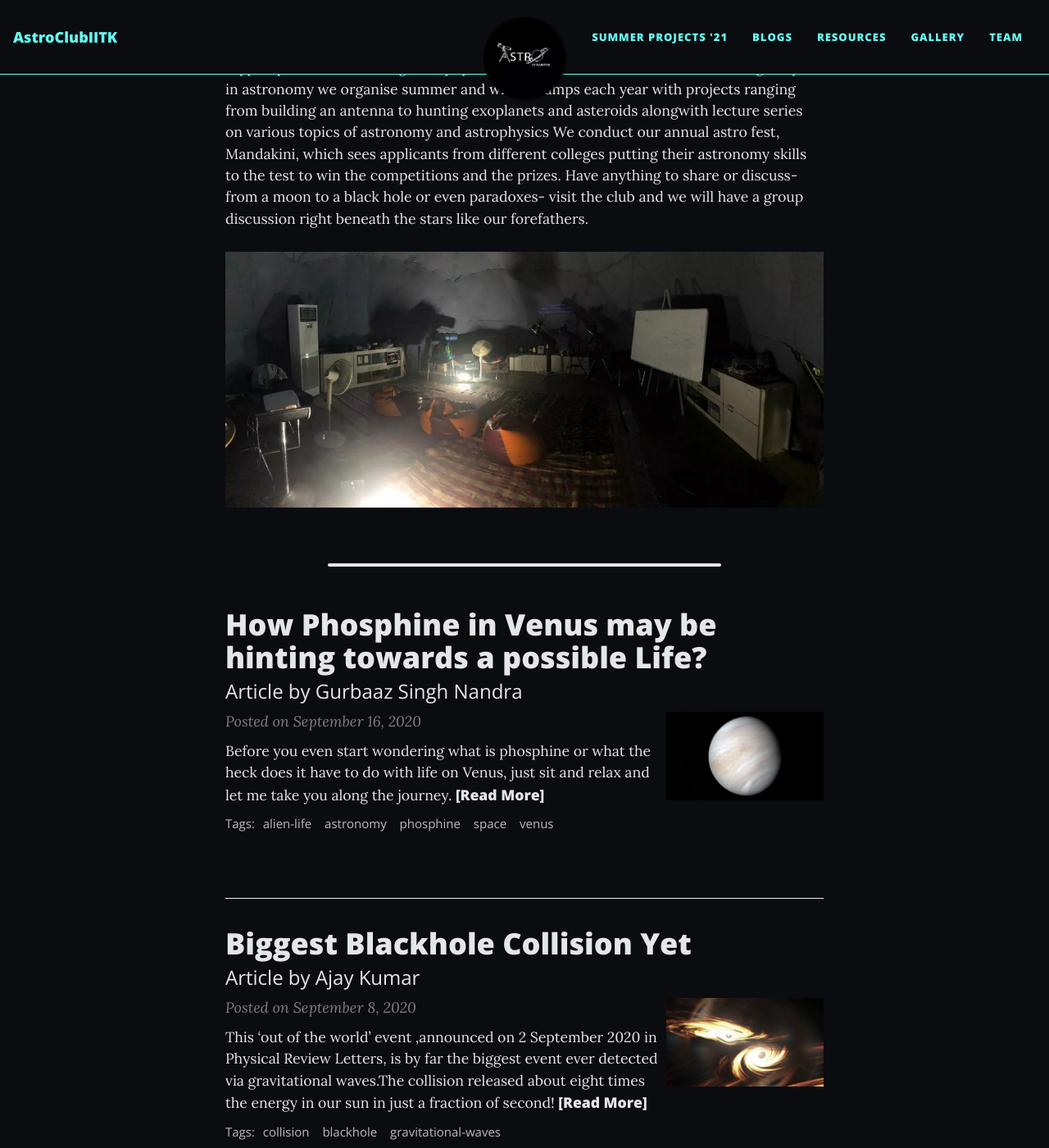
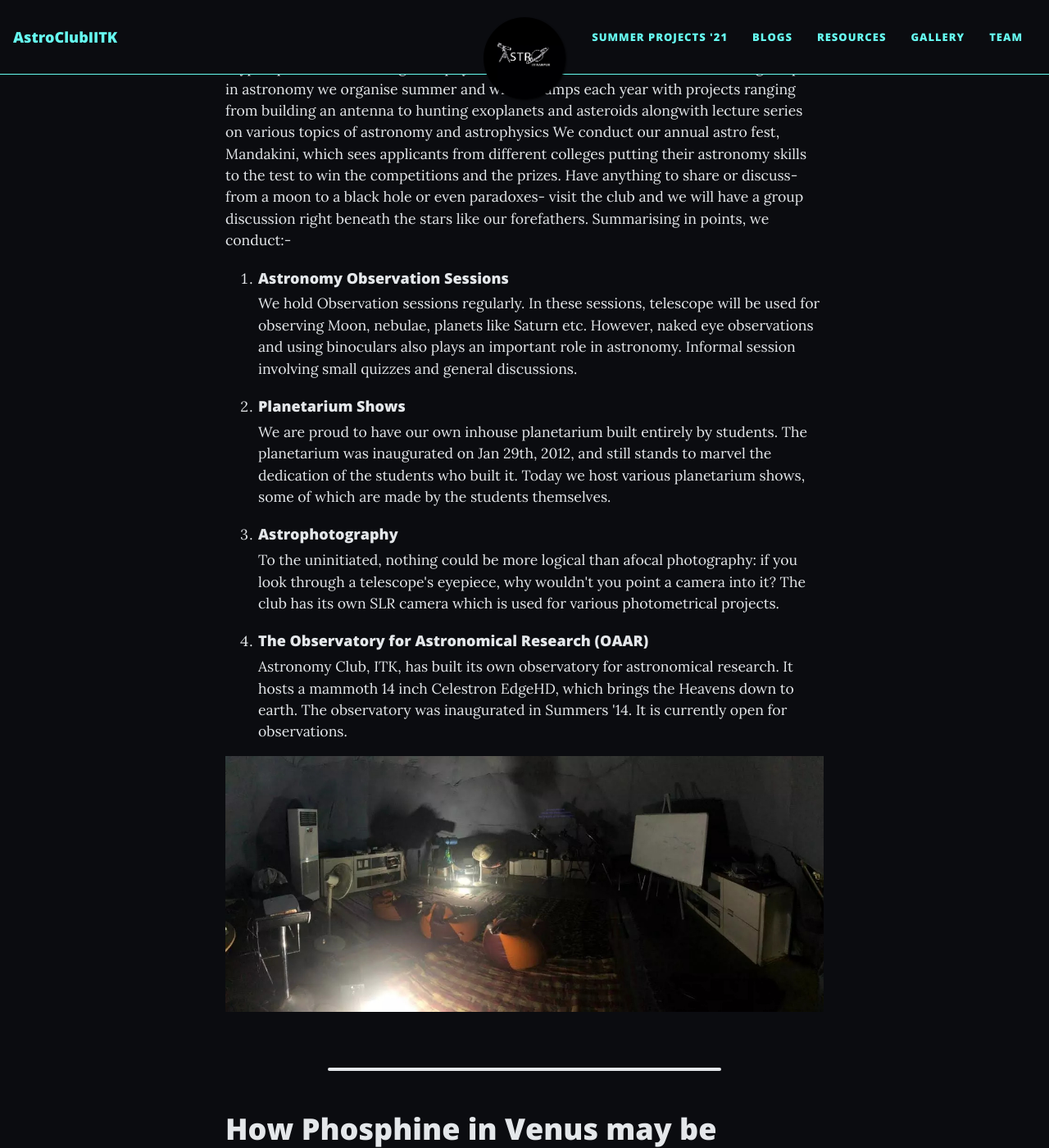
Before and after one commit to astroclubiitk/astroclubiitk.github.io, a Jekyll site: the page built from index.html, in a window 1280 px wide and 1400 px high, scrolled down 1123 px. Shown: the whole window at 82% size. Built offline with Jekyll 4.4.1, drawn with Linux system fonts in a browser that asks for light colours; nearby versions of some CDN libraries; the list of posts is cut into pages by our own code; some of the changed text lies outside the part shown.

```diff
--- a/assets/css/beautifuljekyll.css
+++ b/assets/css/beautifuljekyll.css
@@ -779,16 +779,22 @@ nav.top-nav-short-permanent ~ header > .intro-header.big-img {
   margin-left: auto;
 }
 
-@media (min-width: 768px) {
+@media (min-width: 350px) {
   .pagination.blog-pager {
     margin-top: 0.625rem;
+  }
+}
+
+@media (min-width: 768px) {
+  .pagination .page-item .page-link {
+    font-size: 0.875rem;
   }
 }
 
 .pagination .page-item .page-link {
   font-family: 'Open Sans', 'Helvetica Neue', Helvetica, Arial, sans-serif;
   text-transform: uppercase;
-  font-size: 0.875rem;
+  font-size: 1.5rem;
   font-weight: 800;
   letter-spacing: 1px;
   padding: 0.625rem 0.3125rem;
--- a/index.html
+++ b/index.html
@@ -10,7 +10,22 @@ We are a group of highly enthusiastic students from IIT Kanpur who love to appre
 
 <h2>What do we do</h2>
 
-As the name suggests, the club aims to instil in the people an interest in astronomy and nurture the interest of those who are already awed by the subject's beauty. To achieve our aim, we organise activities all round the year. From observatory sessions to planetarium shows, we try our best to attract your attention towards the sky. To give a chance to people for showing off their skills and others to learn new skills, we conduct competitions which include: spotting constellations, stars, messier objects, solving cryptic puzzles and solving astrophysics problems. For the ones who want to dig deeper in astronomy we organise summer and winter camps each year with projects ranging from building an antenna to hunting exoplanets and asteroids alongwith lecture series on various topics of astronomy and astrophysics We conduct our annual astro fest, Mandakini, which sees applicants from different colleges putting their astronomy skills to the test to win the competitions and the prizes. Have anything to share or discuss- from a moon to a black hole or even paradoxes- visit the club and we will have a group discussion right beneath the stars like our forefathers.<br><br>
+As the name suggests, the club aims to instil in the people an interest in astronomy and nurture the interest of those who are already awed by the subject's beauty. To achieve our aim, we organise activities all round the year. From observatory sessions to planetarium shows, we try our best to attract your attention towards the sky. To give a chance to people for showing off their skills and others to learn new skills, we conduct competitions which include: spotting constellations, stars, messier objects, solving cryptic puzzles and solving astrophysics problems. For the ones who want to dig deeper in astronomy we organise summer and winter camps each year with projects ranging from building an antenna to hunting exoplanets and asteroids alongwith lecture series on various topics of astronomy and astrophysics We conduct our annual astro fest, Mandakini, which sees applicants from different colleges putting their astronomy skills to the test to win the competitions and the prizes. Have anything to share or discuss- from a moon to a black hole or even paradoxes- visit the club and we will have a group discussion right beneath the stars like our forefathers. Summarising in points, we conduct:-
+
+<ol>
+<li><h4>Astronomy Observation Sessions</h4>
+We hold Observation sessions regularly. In these sessions, telescope will be used for observing Moon, nebulae, planets like Saturn etc. However, naked eye observations and using binoculars also plays an important role in astronomy. Informal session involving small quizzes and general discussions.</li>
+<li>
+<h4>Planetarium Shows</h4>
+We are proud to have our own inhouse planetarium built entirely by students. The planetarium was inaugurated on Jan 29th, 2012, and still stands to marvel the dedication of the students who built it. Today we host various planetarium shows, some of which are made by the students themselves.</li>
+<li>
+<h4>Astrophotography</h4>
+To the uninitiated, nothing could be more logical than afocal photography: if you look through a telescope's eyepiece, why wouldn't you point a camera into it? The club has its own SLR camera which is used for various photometrical projects.</li>
+
+<li>
+<h4>The Observatory for Astronomical Research (OAAR)</h4>
+Astronomy Club, ITK, has built its own observatory for astronomical research. It hosts a mammoth 14 inch Celestron EdgeHD, which brings the Heavens down to earth. The observatory was inaugurated in Summers '14. It is currently open for observations.</li>
+</ol>
 
 <div class="zoom-pic">
 <img src="{{ site.baseurl }}/assets/img/gallery3.jpg">
```
Also changed, not shown: _resources/1.md (+1 -1 lines), _resources/5.md (+1 -1 lines), _resources/7.md (+1 -1 lines), observatory.md (added, +95 -0 lines), resources.md (+5 -5 lines), assets/img/observatory1.jpg (added), assets/img/observatory2.jpg (added), assets/img/observatory3.jpg (added), assets/img/observatory4.jpg (added), assets/img/observatory5.jpg (added), assets/img/observatory6.jpg (added), assets/img/observatory7.jpg (added), assets/img/observatory8.jpg (added), assets/img/observatory9.jpg (added).
